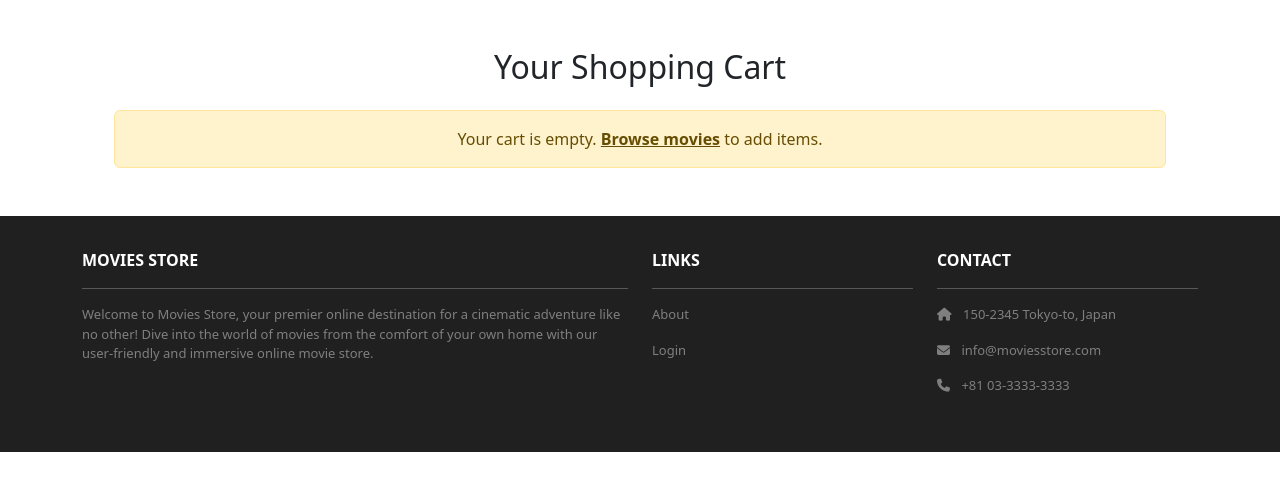
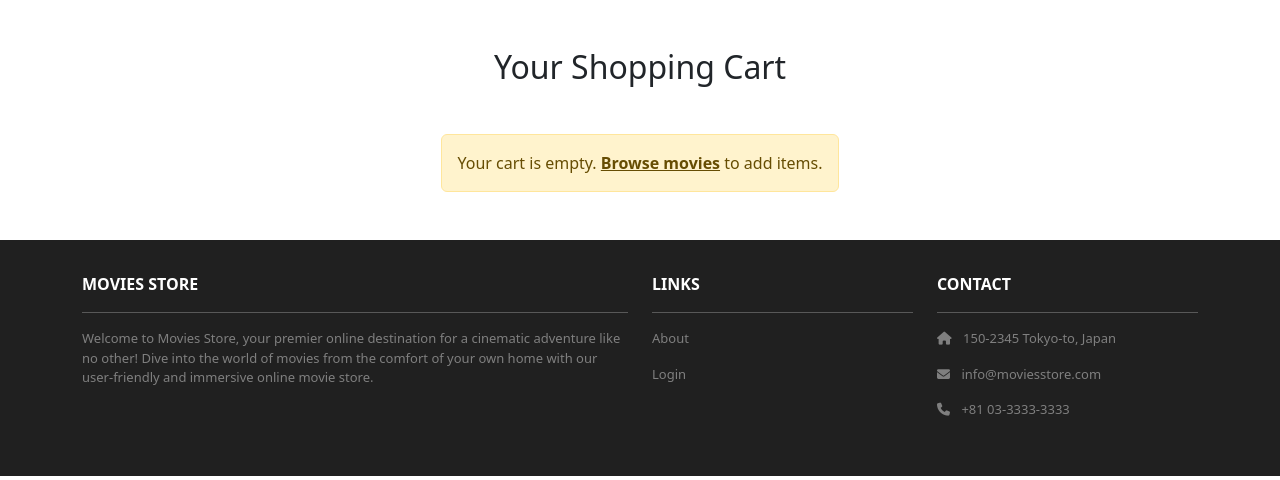
Before and after one commit to kevin1285/GT-Movies-Store, a Django app: page /movies/cart/ in a window 1280 px wide. Shown: the part 82-562 px from the top of the page. Run offline with Django 5.2, Linux system fonts and the light colour scheme; data comes from the database, SQL or seed files in the repository; data that the repository does not hold is empty; some libraries are stand-ins or nearby versions.

Commit message:
tiny ui change for cart

```diff
--- a/DjangoProject/templates/movies/cart.html
+++ b/DjangoProject/templates/movies/cart.html
@@ -38,8 +38,10 @@
             <button class="btn btn-warning btn-md fw-bold rounded-pill px-4 py-2 shadow-sm">Proceed to Checkout ({{ cart.movies.count }} movies)</button>
         </div>
     {% else %}
-        <div class="alert alert-warning text-center mt-4 mb-5" role="alert">
-            Your cart is empty. <a href="{% url 'movies:movie_list' %}" class="alert-link">Browse movies</a> to add items.
+        <div class="d-flex justify-content-center">
+            <div class="alert alert-warning text-center mt-4 mb-5 d-inline-block" role="alert">
+                Your cart is empty. <a href="{% url 'movies:movie_list' %}" class="alert-link">Browse movies</a> to add items.
+            </div>
         </div>
     {% endif %}
 </div>
```
